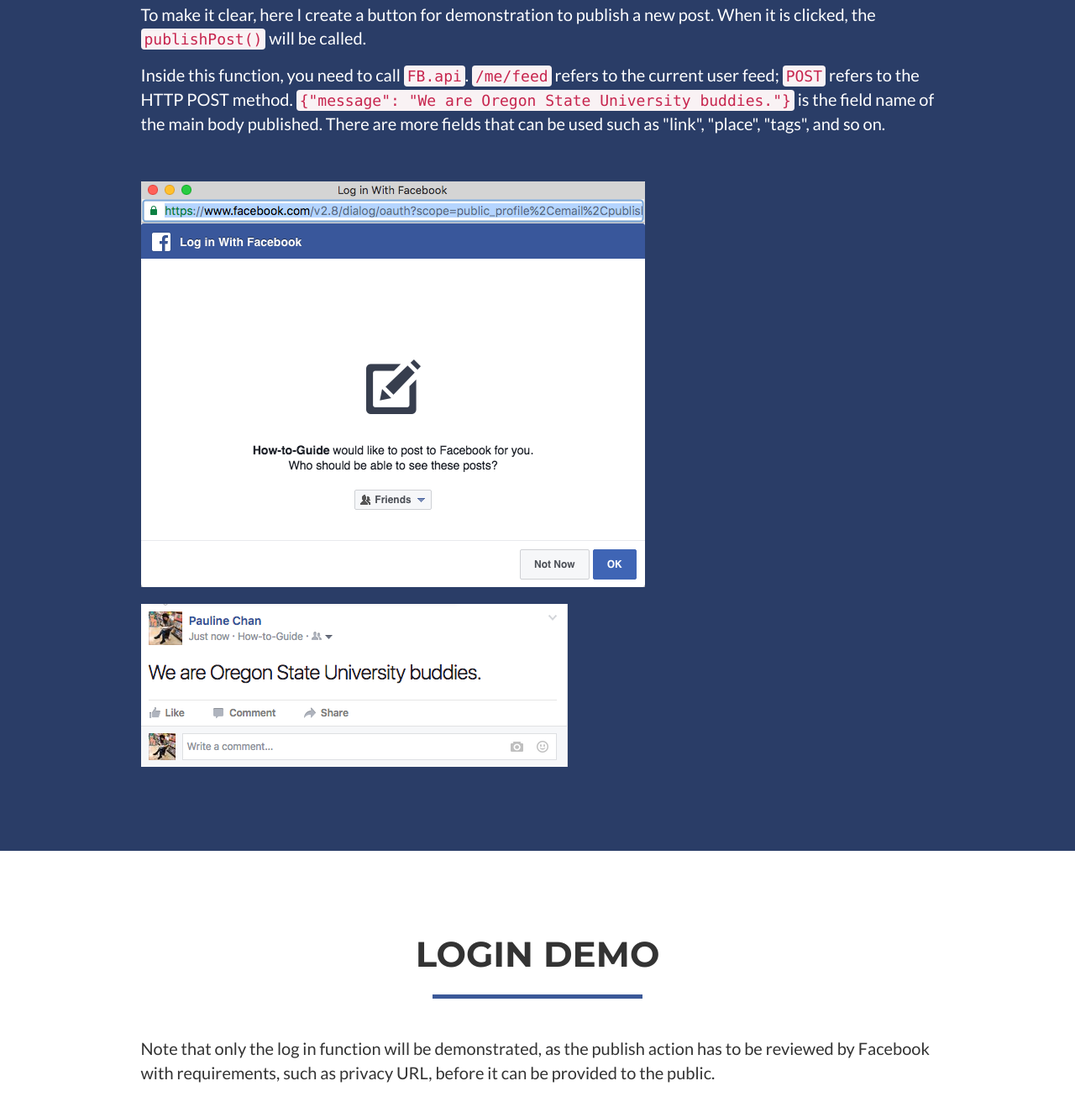
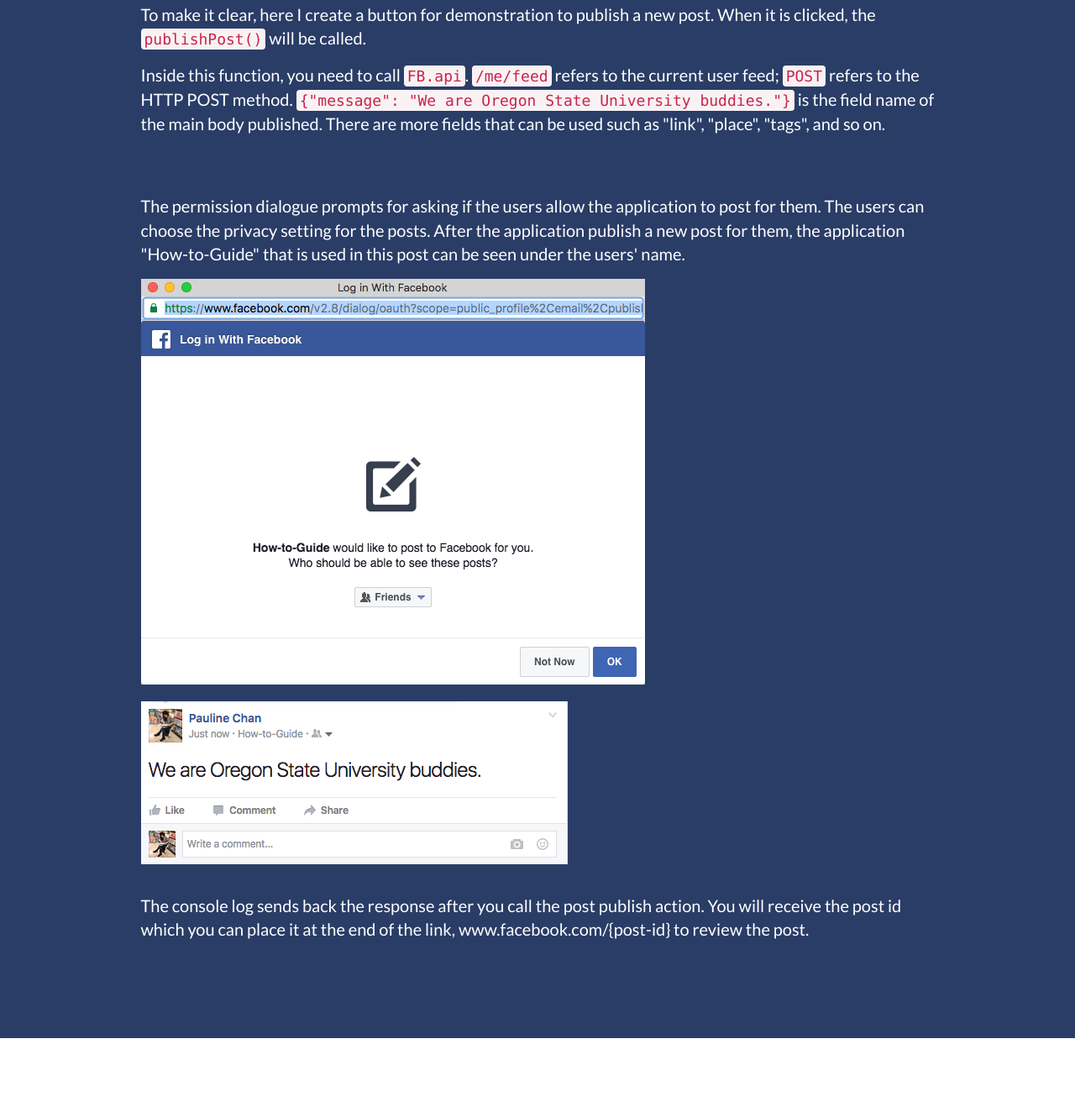
Before and after one commit to chanloki/how-to-guide, a website: page index.html in a window 1280 px wide. Shown: the part 6456-7774 px from the top of the page at 84% size. Drawn offline with nearby package versions, Linux system fonts and the light colour scheme; a script that the page names is missing.

Commit message:
add the text about the post publishing

```diff
--- a/index.html
+++ b/index.html
@@ -286,9 +286,12 @@
                     <script async src="//jsfiddle.net/chanloki/nrwhhLbz/6/embed/js,html/dark/"></script>
                     <br>
                     <br>
+                    <p>The permission dialogue prompts for asking if the users allow the application to post for them. The users can choose the privacy setting for the posts. After the application publish a new post for them, the application "How-to-Guide" that is used in this post can be seen under the users' name.</p>
                     <img src="img/publish_actions.png" class="img-responsive">
                     <br>
                     <img src="img/post.png" class="img-responsive">
+                    <br>
+                    <p>The console log sends back the response after you call the post publish action. You will receive the post id which you can place it at the end of the link, www.facebook.com/{post-id} to review the post.</p>
                 </div>
             </div>
         </div>
```
